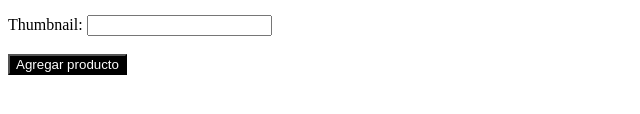
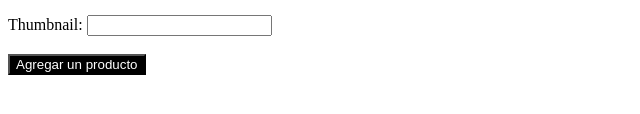
Before and after one commit to arturitok/Desafio-4, a website: page public/index.html in a window 1280 px wide. Shown: the part 190-304 px from the top of the page, 0-640 px from the left. Drawn offline with Linux system fonts and the light colour scheme.

Commit message:
Commit final

```diff
--- a/package.json
+++ b/package.json
@@ -1,5 +1,5 @@
 {
-  "name": "desafio-4",
+  "name": "desafio-04",
   "version": "1.0.0",
   "description": "Desafío entregable 04 -Router y Multer",
   "main": "index.js",
--- a/public/index.html
+++ b/public/index.html
@@ -21,7 +21,7 @@
       type="submit"
       style="background-color: black; color: white; text-align: center"
     >
-      Agregar producto
+      Agregar un producto
     </button>
   </form>
 </html>
--- a/src/index.js
+++ b/src/index.js
@@ -1,7 +1,6 @@
 const express = require('express');
 const mainRouter = require('./routes/index');
 const path = require('path')
-
 
 const app = express();
 const port = 8080;
--- a/src/routes/index.js
+++ b/src/routes/index.js
@@ -3,9 +3,11 @@ const productRouter = require('./productos')
 const router= express.Router();
 
 router.get('/hello', (req,res) => {
+
     res.json({
         msg: "Hello desde el mainrouter"
     })
+
 })
 
 router.use('/productos', productRouter);
--- a/src/routes/productos.js
+++ b/src/routes/productos.js
@@ -11,6 +11,7 @@ router.get('/', (req,res) => {
         products,
     })
 })
+
 
 router.get('/:id', (req,res) => {
 
```
Also changed, not shown: 1 other file.
